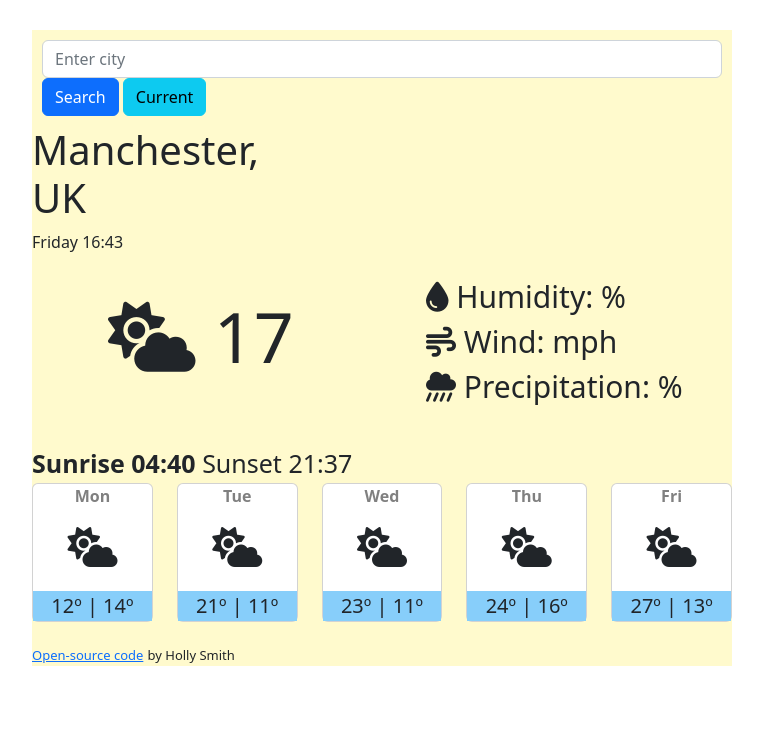
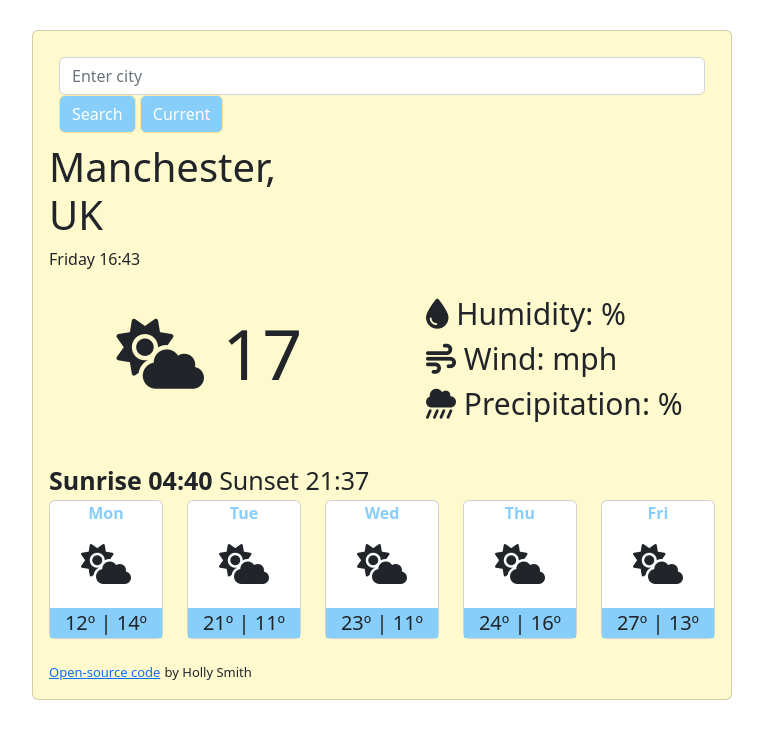
Before and after one commit to hollsmith2000/Weather-Application, a plain HTML site: page index.html in a window 1280 px wide. Shown: the whole page, without its empty margins (258-1021 px from the left). Drawn offline with nearby package versions, Linux system fonts and the light colour scheme; no server answers.

Commit message:
!important adding

```diff
--- a/index.html
+++ b/index.html
@@ -20,7 +20,7 @@
 
   <body>
     <div class="container">
-      <div class="app">
+      <div class="card app">
         <div class="card-body">
           <form class="search-engine" id="city-search">
             <input
--- a/src/styles.css
+++ b/src/styles.css
@@ -4,29 +4,24 @@ h1 {
   margin: 0;
 }
 
-
 li {
   list-style: none;
 }
-
 
 .display {
   text-align: center;
   max-width: 170px;
 }
 
-
 .temps {
   background-color: #87cefa;
   font-size: 20px;
 }
 
-
 .days {
-	  color: grey;
+  color: #87cefa !important;
   font-weight: bolder;
 }
-
 
 .sun {
   margin: 19px 10px 0 10px;
@@ -34,14 +29,12 @@ h1 {
   font-size: 40px;
 }
 
-
 .card-body {
   padding: 30px;
 }
 
-
 .app {
-	  background-color: #fffacd;
+  background-color: #fffacd !important;
   margin: 30px auto;
   max-width: 700px;
 }
@@ -50,11 +43,9 @@ h1 {
   font-size: 70px;
 }
 
-
 .units {
   font-size: 30px;
 }
-
 
 .figures {
   padding: 30px;
@@ -63,12 +54,10 @@ h1 {
   margin: 20px;
 }
 
-
 .current-info {
   padding: 20px 10px;
   font-size: 30px;
 }
-
 
 .Search {
   display: inline;
@@ -76,42 +65,36 @@ h1 {
   border-radius: 10px;
 }
 
-
 .btn {
-	  background: #87cefa;
-	  border: 1px solid #ffe69a;
+  background: #87cefa !important;
+  border: 1px solid #ffe69a !important;
   font-size: 20px;
   line-height: 25px;
 }
 
-
 .btn-info {
-	  background: #87cefa;
-	  border: 1px solid #ffe69a;
+  background: #87cefa !important;
+  border: 1px solid #ffe69a !important;
   font-size: 20px;
   line-height: 25px;
-	  color: #ffff;
+  color: #ffff !important;
 }
 .search-engine {
   padding: 10px;
 }
 
-
 .sunrise {
   font-weight: bold;
 }
-
 
 .sunset {
   font-size: 25px;
 }
 
-
 .link {
   font-size: 13px;
 }
 
-
 .creator {
   font-size: 13px;
 }
```
Lines whose indentation alone changed are shown as unchanged.
